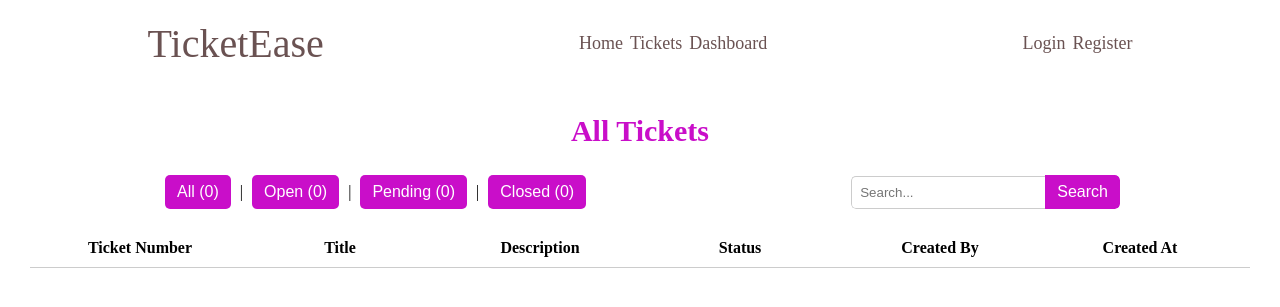
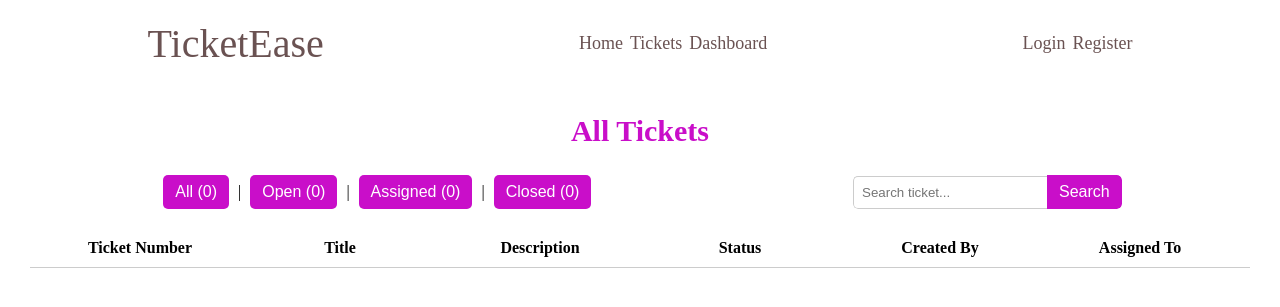
Before and after one commit to TKaburu/TicketEase, a Django app: page /tickets/ in a window 1280 px wide. Shown: the top 307 px of the page. Run offline with Django 5.2, Linux system fonts and the light colour scheme; data that the repository does not hold is empty.

Commit message:
feat: search functionality for tickets

```diff
--- a/tickets/templates/tickets/tickets-view.html
+++ b/tickets/templates/tickets/tickets-view.html
@@ -22,7 +22,7 @@
                 </button>
                 |
                 <button>
-                    <a href="{% url 'tickets-view' %}?status=pending" style="color: white;">Pending ({{ pending_count }})</a>
+                    <a href="{% url 'tickets-view' %}?status=assigned" style="color: white;">Assigned ({{ assigned_count }})</a>
                 </button>
                 |
                 <button>
@@ -34,7 +34,7 @@
         <section class="search-bar-container">
 
             <form class="search-bar method="GET" action="{% url 'tickets-view' %}">
-                <input type="text" name="q" placeholder="Search...">
+                <input type="text" name="q" placeholder="Search ticket...">
                 <button type="submit">Search</button>
             </form>
         </section>
@@ -46,7 +46,7 @@
             <div>Description</div>
             <div>Status</div>
             <div>Created By</div>
-            <div>Created At</div>
+            <div>Assigned To</div>
         </div>
         {% for ticket in tickets %}
         <div class="ticket-row">
@@ -55,7 +55,11 @@
             <div>{{ ticket.description }}</div>
             <div>{{ ticket.status }}</div>
             <div>{{ ticket.created_by.username }}</div>
-            <div>{{ ticket.created_at }}</div>
+            {% if assingned_to %}
+                <div>{{ ticket.assingned_to.username }}</div>
+            {% else %}
+                <div><p>-</p></div>
+            {% endif %}
         </div>
         {% endfor %}
     </section>
--- a/tickets/views.py
+++ b/tickets/views.py
@@ -18,22 +18,33 @@ def ticketsView(request):
     """
     Logic for the tickets page
     """
-    status = request.GET.get('status')  # Get the status from the query parameters
+    tickets = Ticket.objects.all()
+    status = request.GET.get('status')  # to filter by status
+    query = request.GET.get('q')  # search parameter
     if status:
         tickets = Ticket.objects.filter(status=status)
+
+    elif query:
+        tickets = tickets.filter(
+            Q(title__icontains=query) |  # Case-insensitive search in title
+            Q(description__icontains=query) |
+            Q(status__icontains=query) |
+            Q(created_by__username__icontains=query) |
+            Q(assigned_to__username__icontains=query)
+        )
+
     else:
         tickets = Ticket.objects.all()
-
     # Get the counts for each status
+    all_count = Ticket.objects.count()
     open_count = Ticket.objects.filter(status='open').count()
-    pending_count = Ticket.objects.filter(status='pending').count()
+    assigned_count = Ticket.objects.filter(status='assigned').count()
     closed_count = Ticket.objects.filter(status='closed').count()
-    all_count = Ticket.objects.count()
 
     context = {
         'tickets': tickets,
         'open_count': open_count,
-        'pending_count': pending_count,
+        'assigned_count': assigned_count,
         'closed_count': closed_count,
         'all_count': all_count,
         'selected_status': status,
```
